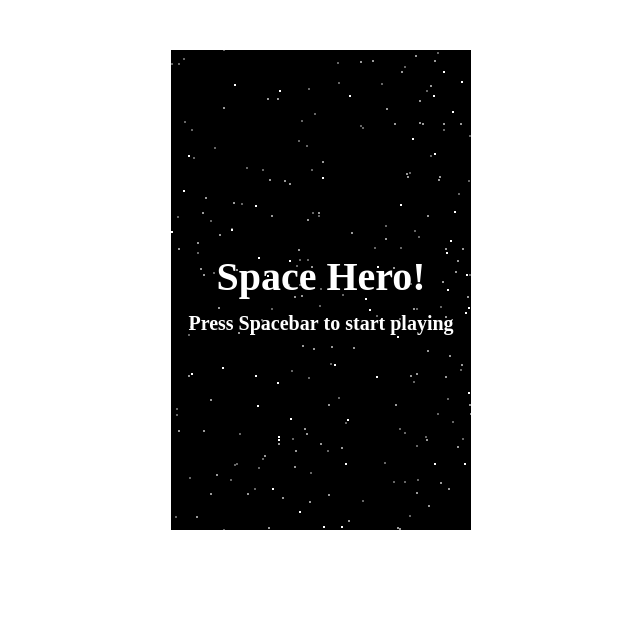
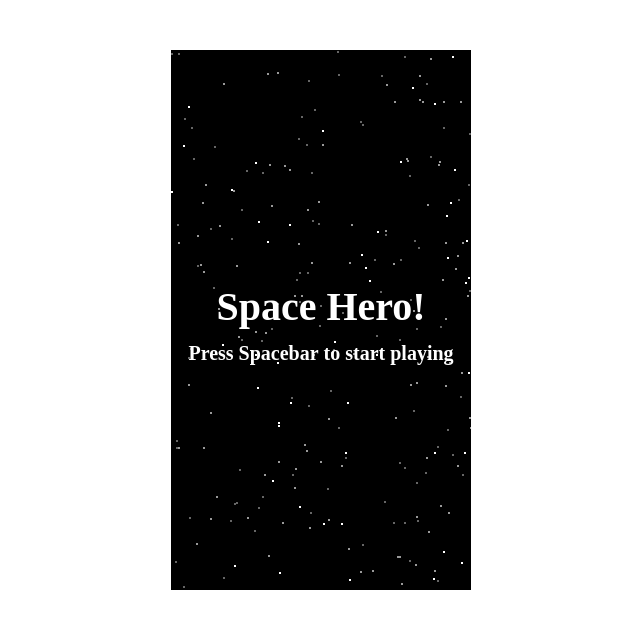
Before and after one commit to deargopinath/space-hero, a plain HTML site: page index.html in a window 1280 px wide. Shown: the whole page, without its empty margins (229-869 px from the left). Drawn offline with Linux system fonts and the light colour scheme.

Commit message:
update 2

```diff
--- a/index.html
+++ b/index.html
@@ -10,7 +10,7 @@
 </head>
 <body>
   <div id='container'>
-    <canvas id='game' width='300' height='480'></canvas>
+    <canvas id='game' width='300' height='540'></canvas>
   </div>
   <script src='js/main.js'></script>
 </body>
```
